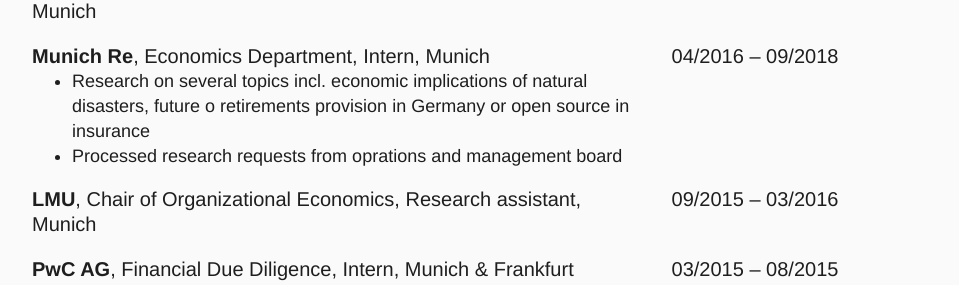
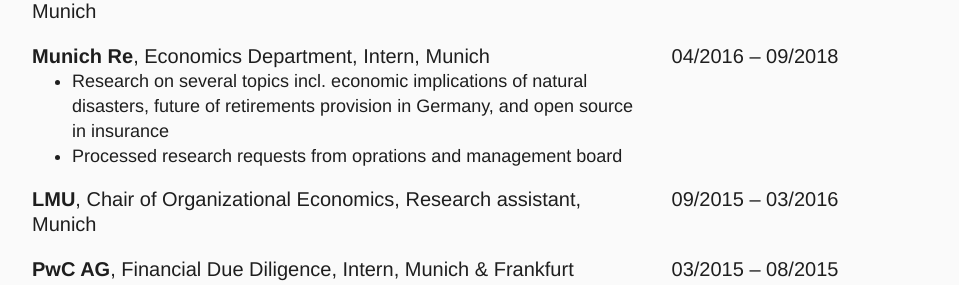
Before and after one commit to hofmannmichael/hofmannmichael.github.io, a Jekyll site: the page cv.html, which Jekyll copies as it is, in a window 1280 px wide. Shown: the part 823-1108 px from the top of the page, without its empty margins (160-1119 px from the left). Built offline with Jekyll 4.4.1, drawn with Linux system fonts in a browser that asks for light colours.

```diff
--- a/cv.html
+++ b/cv.html
@@ -101,7 +101,7 @@
     <div id="container">
         <div id="left"><b>Munich Re</b>, Economics Department, Intern, Munich
             <ul id="cvlist">
-                <li>Research on several topics incl. economic implications of natural disasters, future o retirements provision in Germany or open source in insurance</li>
+                <li>Research on several topics incl. economic implications of natural disasters, future of retirements provision in Germany, and open source in insurance</li>
                 <li>Processed research requests from oprations and management board</li>
             </ul>
         </div>
```
Also changed, not shown: sources/pic_no_bg_old.jpg (deleted), 2 other files.
